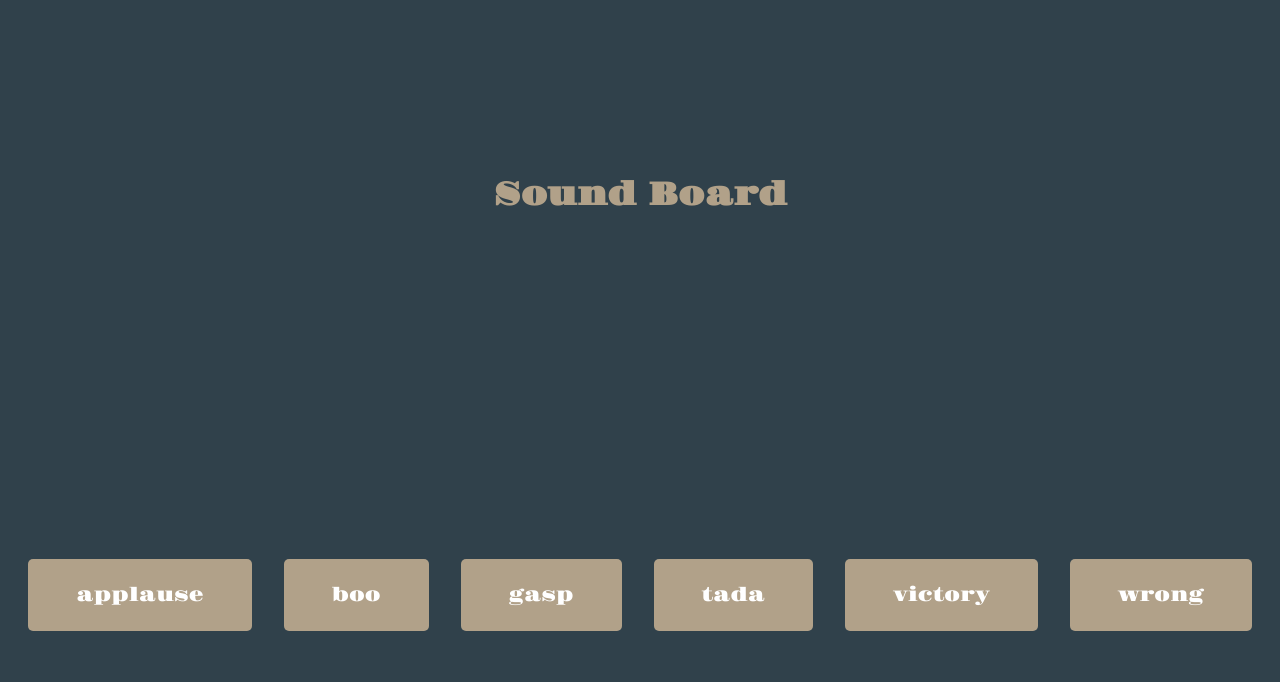
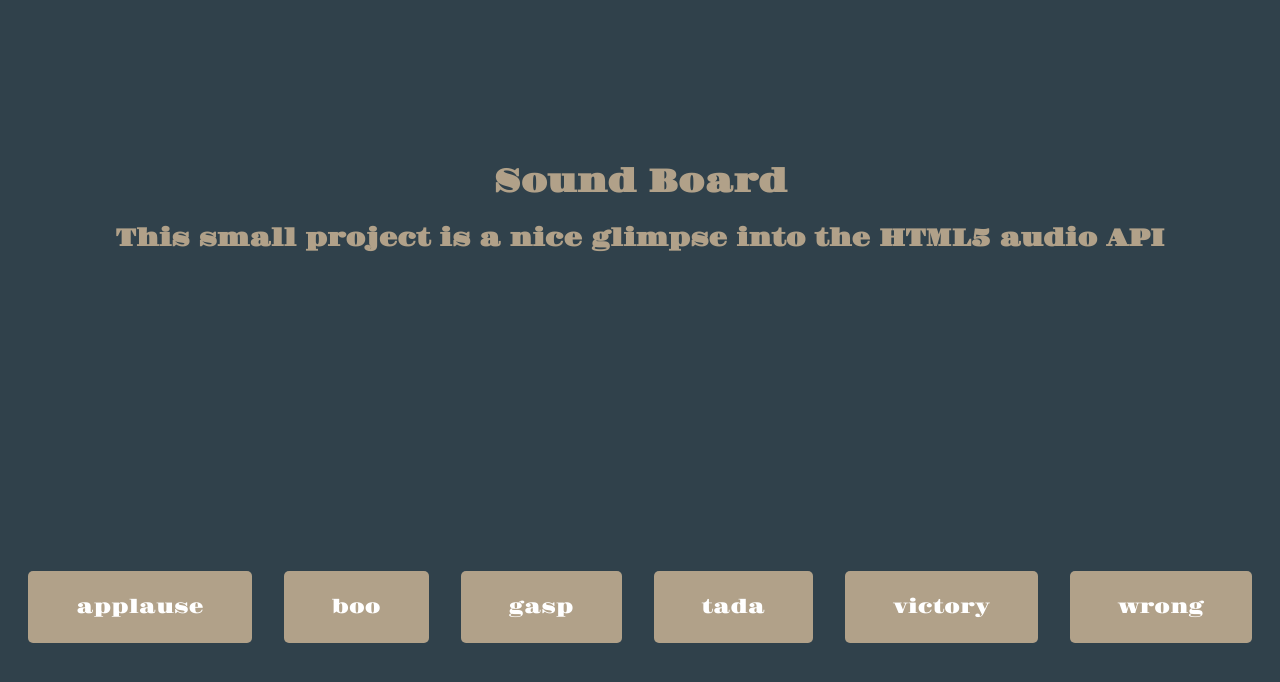
Before and after one commit to LRSORRENTI/sound_board_project, a plain HTML site: page index.html in a window 1280 px wide. Both pictures are taken after a click on the button "applause". Drawn offline with Linux system fonts and the light colour scheme.

Commit message:
added an h2 in the html inside a container div, added styling to the h2 in the CSS

```diff
--- a/index.html
+++ b/index.html
@@ -9,7 +9,10 @@
     <title>Sound Board</title>
   </head>
   <body>
-    <h1>Sound Board</h1>
+    <div class="container">
+      <h1>Sound Board</h1>
+      <h2>This small project is a nice glimpse into the HTML5 audio API</h2>
+    </div>
     <audio id="applause" src="soundFiles/APPLAUSE.mp3"></audio>
     <audio id="boo" src="soundFiles/BOO.mp3"></audio>
     <audio id="gasp" src="soundFiles/GASP.mp3"></audio>
--- a/script.js
+++ b/script.js
@@ -4,7 +4,9 @@ const sounds = ['applause', 'boo', 'gasp',
 
 function stopSongs(){
     sounds.forEach(soundName =>{
-        const sound = document.getElementById(soundName).play()
+        const sound = document.getElementById(soundName)
+        sound.pause()
+        sound.currentTime = 0;
     })
 }
 
--- a/style.css
+++ b/style.css
@@ -4,6 +4,17 @@
 }
 * {
   box-sizing: border-box;
+}
+h1 {
+  display: flex;
+  justify-content: center;
+  flex-wrap: nowrap;
+}
+
+h2 {
+  display: flex;
+  justify-content: center;
+  flex-wrap: nowrap;
 }
 body {
   color: #b1a189;
```
